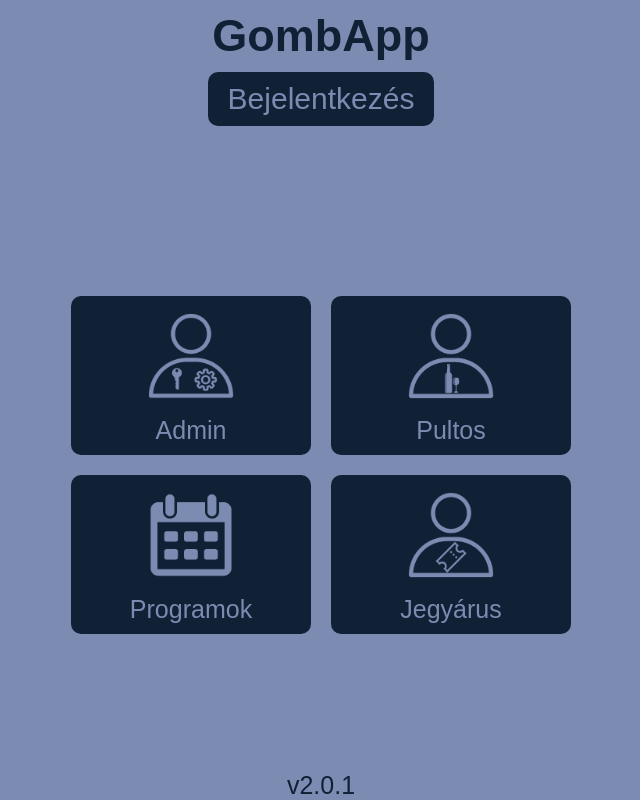
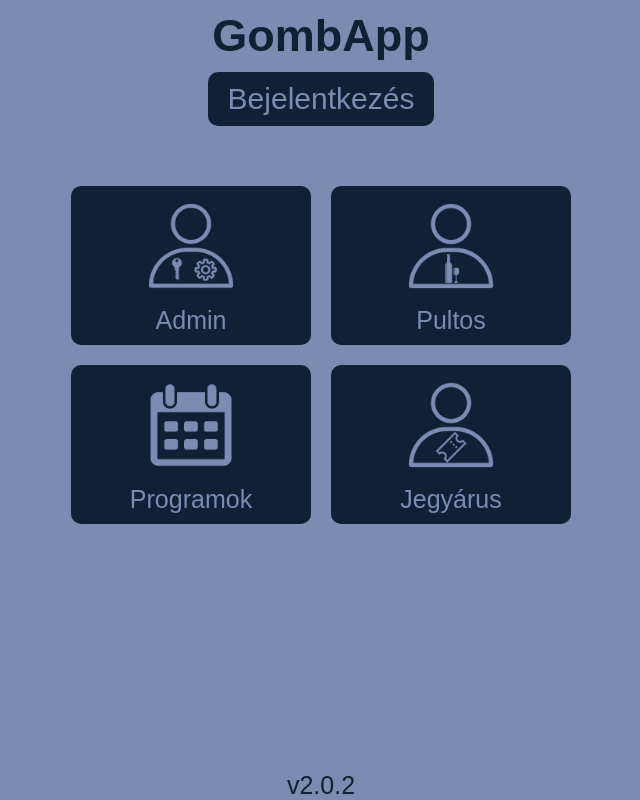
Before and after one commit to vilagombafeszt/vilagombafeszt.github.io, a Next.js app: page /GombApp in a window 1280 px wide. Shown: the whole page, without its empty margins (319-959 px from the left). Built offline with nearby package versions, Linux system fonts and the light colour scheme; no server answers; a web font is replaced by a local one.

Commit message:
reduce menu top margin

```diff
--- a/app/GombApp/gombapp.css
+++ b/app/GombApp/gombapp.css
@@ -520,10 +520,9 @@ body:has(.gombapp) {
   bottom: 0;
   left: 0;
   width: 100%;
-  height: calc(80px + env(safe-area-inset-bottom, 0px));
+  height: calc(70px + env(safe-area-inset-bottom, 0px));
   padding-bottom: env(safe-area-inset-bottom, 0px);
   background-color: var(--gombapp-bg-color);
-  padding-top: 10px;
   padding-left: 10px;
   padding-right: 10px;
   z-index: 1000;
@@ -911,7 +910,7 @@ body:has(.gombapp) {
   padding: 16px 20px;
   position: fixed;
   left: 50%;
-  top: 60px;
+  top: 70px;
   transform: translate(-50%, -20px);
   z-index: 2000;
   opacity: 0;
@@ -1034,12 +1033,20 @@ body:has(.gombapp) {
 
 /* Responsive gap between header and menu buttons */
 .gombapp .adjust {
-  margin-top: clamp(140px, 20vh, 250px);
+  margin-top: clamp(100px, 10vh, 250px);
+}
+
+.gombapp .home-adjust {
+  margin-top: clamp(50px, 5vh, 150px);
 }
 
 @media only screen and (max-height: 700px) {
   .gombapp .adjust {
     margin-top: 12px;
+    padding-top: 0;
+  }
+  .gombapp .home-adjust {
+    margin-top: 6px;
     padding-top: 0;
   }
 }
@@ -1049,4 +1056,8 @@ body:has(.gombapp) {
     margin-top: 6px;
     padding-top: 0;
   }
+  .gombapp .home-adjust {
+    margin-top: 0;
+    padding-top: 0;
+  }
 }
--- a/app/GombApp/page.tsx
+++ b/app/GombApp/page.tsx
@@ -77,7 +77,7 @@ export default function GombAppHome() {
       </header>
 
       <main>
-        <div className="menu adjust">
+        <div className="menu home-adjust">
           <button className="button" onClick={() => navigateTo('/GombApp/admin/', true)}>
             <Image src="/GombApp/images/adminpic.png" alt="Admin" className="profile-pic" width={100} height={100} />
             Admin
@@ -100,7 +100,7 @@ export default function GombAppHome() {
       <LoginForm isOpen={showLogin && !user} onClose={() => setShowLogin(false)} />
 
       <footer>
-        <p className="footer-text">v2.0.1</p>
+        <p className="footer-text">v2.0.2</p>
       </footer>
     </>
   );
```
